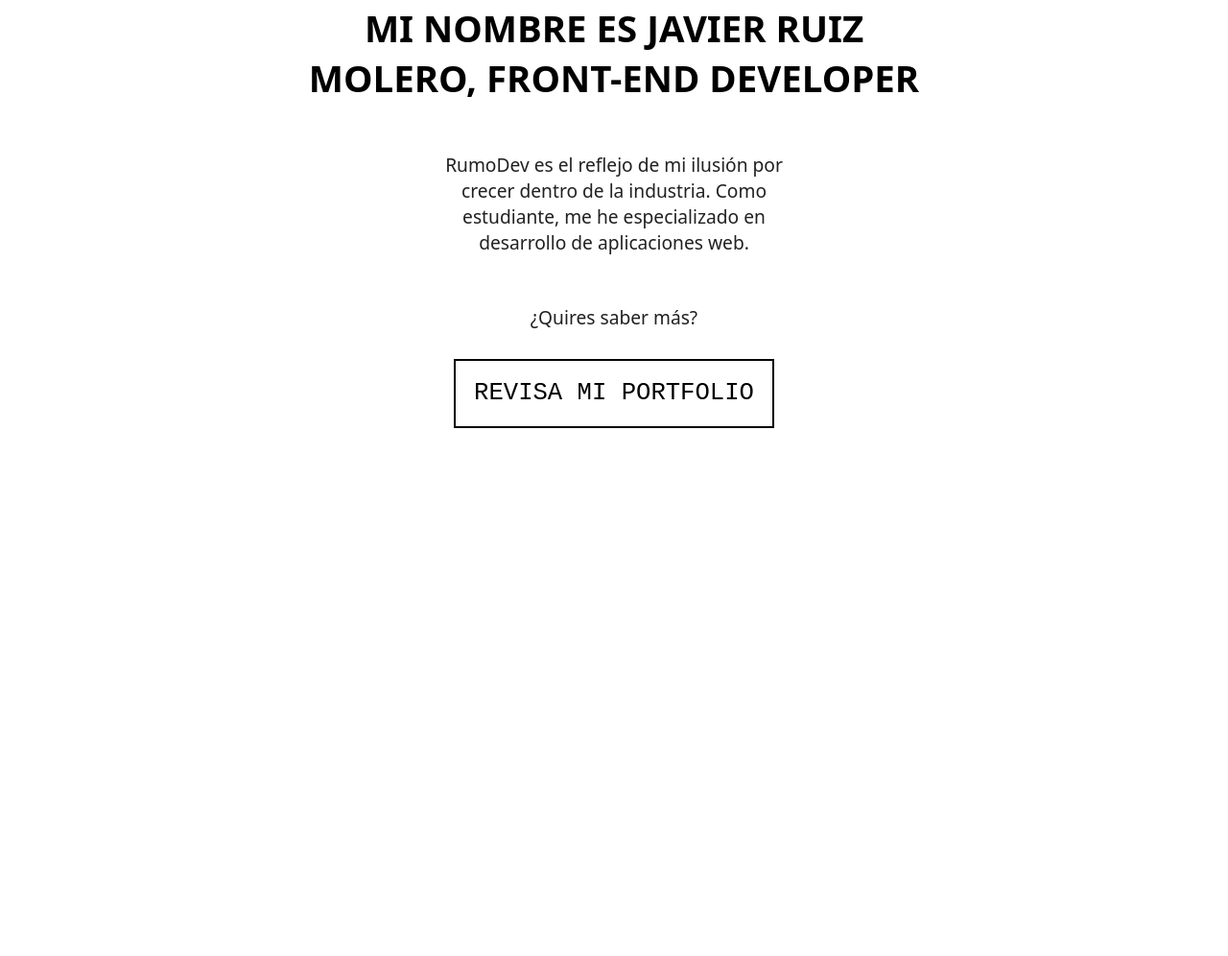
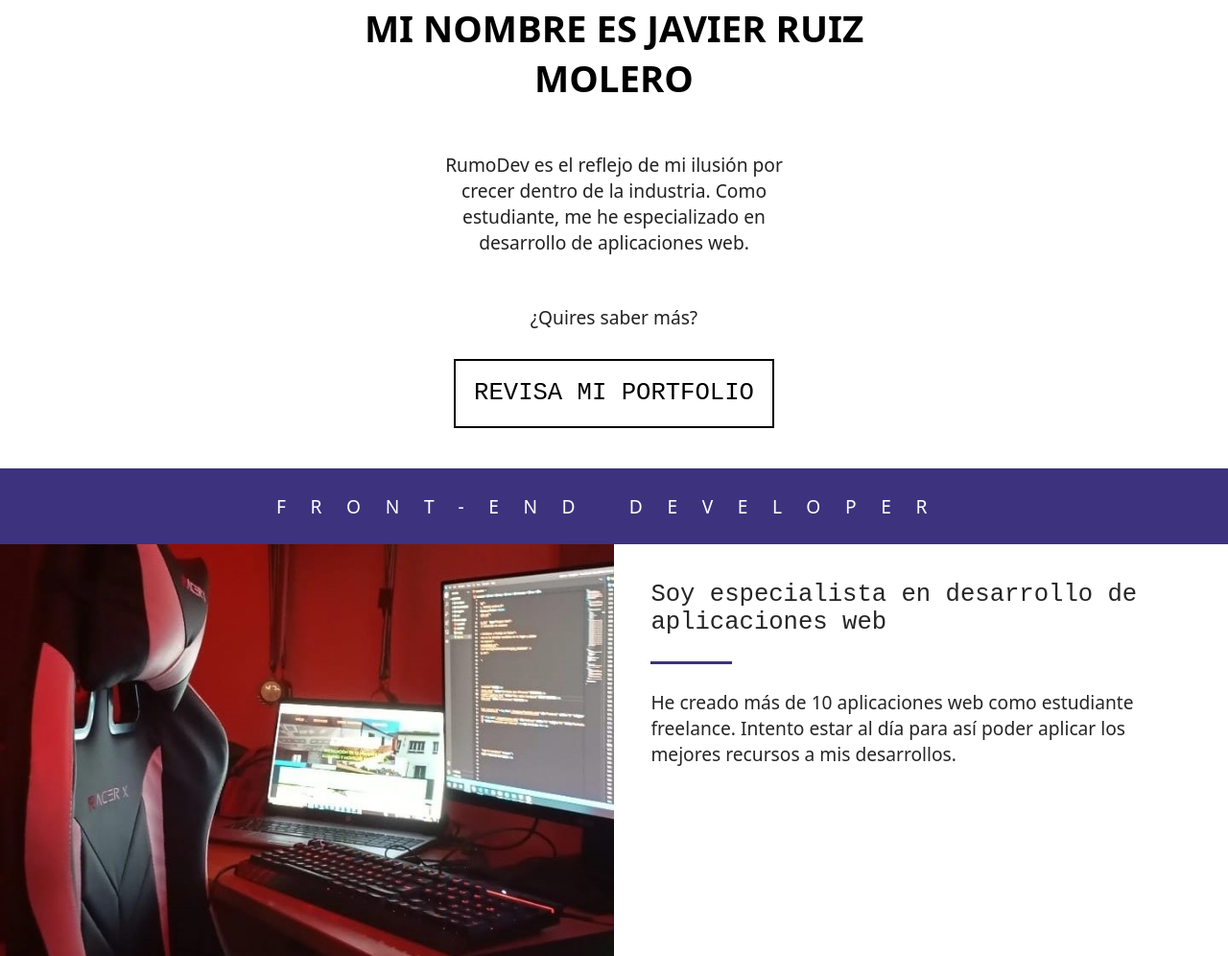
Before and after one commit to javierrm11/Portfolio, a plain HTML site: page index.html in a window 1280 px wide. Shown: the part 901-1897 px from the top of the page at 96% size. Before the commit the page ends 1389 px from the top, so only its background shows below. Drawn offline with Linux system fonts and the light colour scheme.

Commit message:
añadir info

```diff
--- a/css/style.css
+++ b/css/style.css
@@ -105,7 +105,48 @@ h2{
 }
 
 
+#page-container-info{
+    margin-top: 2vw;
+}
+#text-transition{
+    background-color: rgb(60 50 126);
+    padding: 2vw;
+    width: 100%;
+    margin-top: 4vw;
+    font-size: 1.5vw;
+    font-family: system-ui, -apple-system, BlinkMacSystemFont, 'Segoe UI', Roboto, Oxygen, Ubuntu, Cantarell, 'Open Sans', 'Helvetica Neue', sans-serif;
+    color: white;
+    text-align: center;
+    letter-spacing: 2vw;
+}
 
+.container-flex{
+    display: flex;
+}
+.container-flex img{
+    width: 50%;
+}
+.flex-info{
+    width: 50%;
+    margin: 3vw;
+}
+.flex-info h4{
+    font-size: 2vw;
+    font-family: monospace;
+    font-weight: lighter;
+    color: #252525;
+}
+.line{
+    width: 15%;
+    height: 0.3vw;
+    background-color: rgb(60 50 126);
+    margin: 2vw 0;
+}
+.flex-info p{
+    font-size: 1.5vw;
+    font-family: system-ui, -apple-system, BlinkMacSystemFont, 'Segoe UI', Roboto, Oxygen, Ubuntu, Cantarell, 'Open Sans', 'Helvetica Neue', sans-serif;
+    color: #252525;
+}
 
 
 
@@ -125,6 +166,6 @@ h2{
         width: 0ch;
     }
     to {
-        width: 38ch;
+        width: 39ch;
     }
 }
--- a/index.html
+++ b/index.html
@@ -20,17 +20,29 @@
             </header>
             <div id="title">
                 <h1>HOLA</h1>
-                <h2>SOY DESARROLLADOR FRONTEND</h2>
+                <h2>SOY DESARROLLADOR FRONT-END</h2>
                 <img src="./images/boton-bajo.png" alt="" srcset="">
             </div>
         </section>
         <section id="page-initial-info">
             <p class="subtitle">Desarrollo de aplicaciones web</p>
-            <h3>MI NOMBRE ES JAVIER RUIZ MOLERO, FRONT-END DEVELOPER</h3>
+            <h3>MI NOMBRE ES JAVIER RUIZ MOLERO</h3>
             <p id="p-info-text">RumoDev es el reflejo de mi ilusión por crecer dentro de la industria.
                 Como estudiante, me he especializado en desarrollo de aplicaciones web.</p>
             <p id="p-mas">¿Quires saber más?</p>
             <a href="#">Revisa mi portfolio</a>
+        </section>
+        <section id="page-container-info">
+            <p id="text-transition">FRONT-END DEVELOPER</p>
+            <div class="container-flex">
+                <img src="./images/yo.jpg" alt="" srcset="">
+                <div class="flex-info">
+                    <h4>Soy especialista en desarrollo de aplicaciones web</h4>
+                    <div class="line"></div>
+                    <p>He creado más de 10 aplicaciones web como estudiante freelance.
+                        Intento estar al día para así poder aplicar los mejores recursos a mis desarrollos.</p>
+                </div>
+            </div>
         </section>
     </main>
 <body>
```
Also changed, not shown: images/yo.jpg (added).
